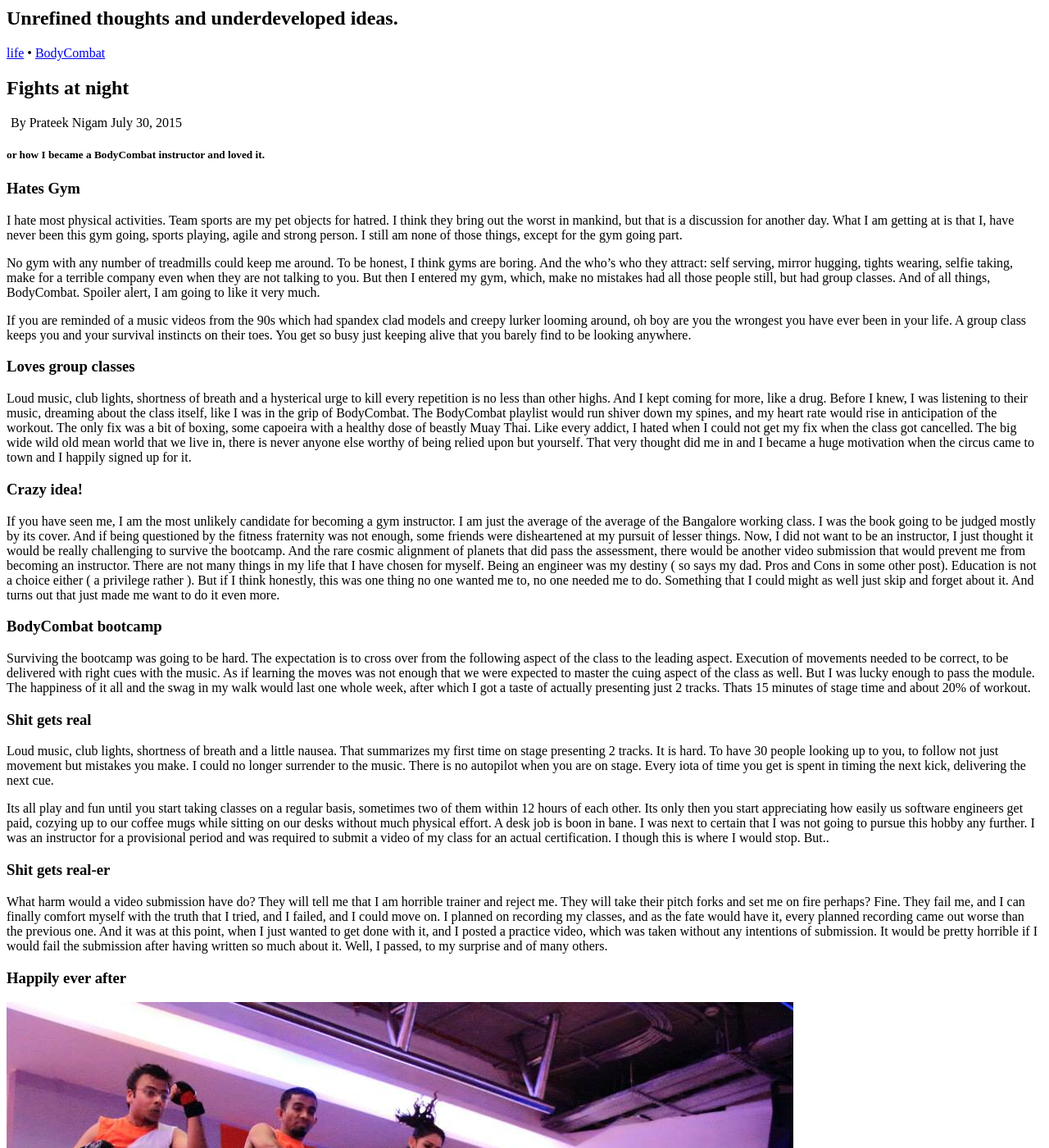
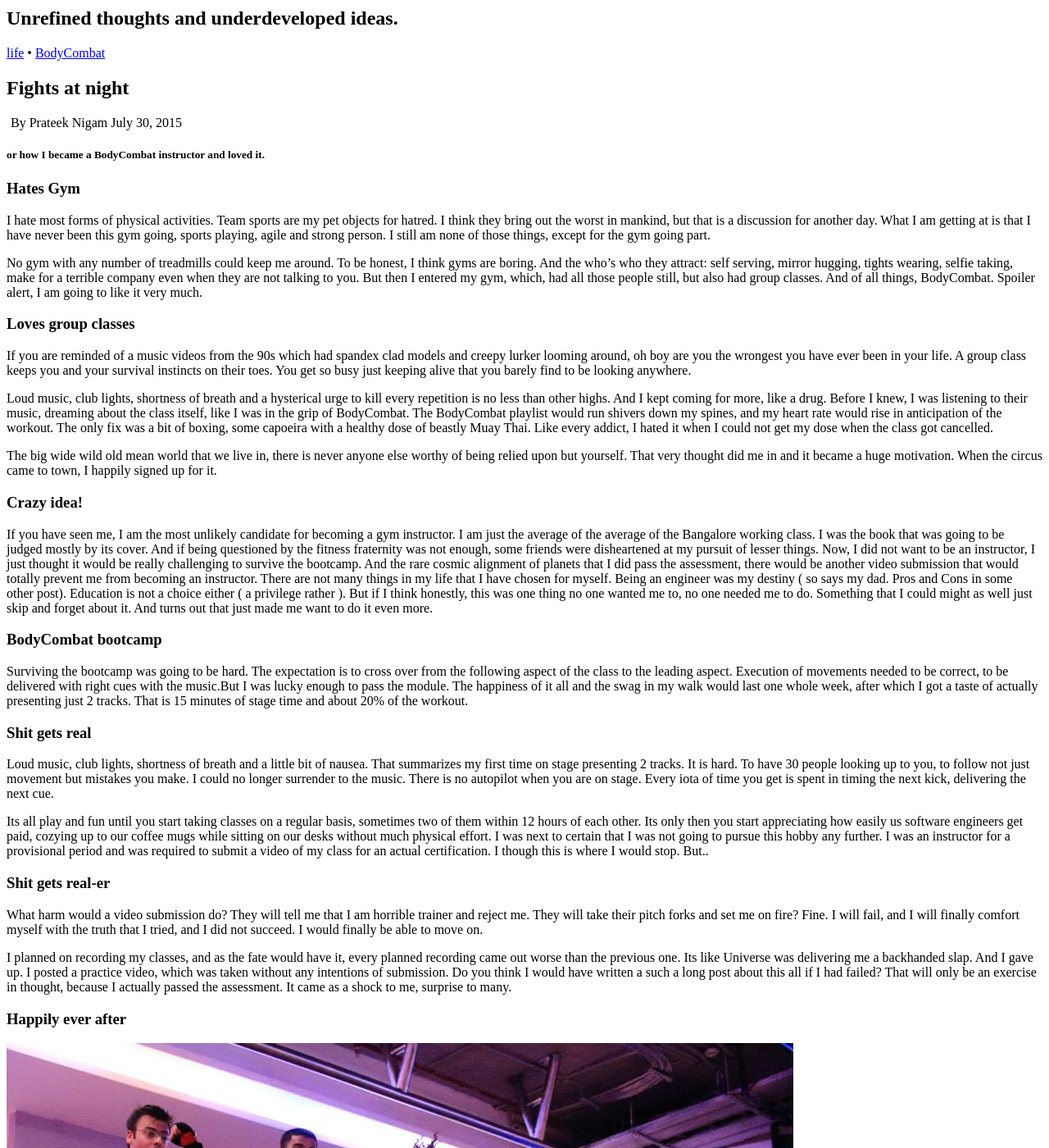
Before and after one commit to iag0/iag0.github.io, a Jekyll site: the page built from _posts/blog/2015-07-30-on-becoming-a-body-combat-instructor.markdown, in a window 1280 px wide and 1400 px high, scrolled down 401 px. Shown: the whole window at 82% size. Built offline with Jekyll 4.4.1, drawn with Linux system fonts in a browser that asks for light colours; nearby versions of some CDN libraries; some of the changed text lies outside the part shown.

Commit message:
some edits to the post

```diff
--- a/_posts/blog/2015-07-30-on-becoming-a-body-combat-instructor.markdown
+++ b/_posts/blog/2015-07-30-on-becoming-a-body-combat-instructor.markdown
@@ -13,46 +13,49 @@
 ##### or how I became a BodyCombat instructor and loved it.
 
 ### Hates Gym
-I hate most physical activities. Team sports are my pet objects for hatred.
+I hate most forms of physical activities. Team sports are my pet objects for hatred.
 I think they bring out the worst in mankind, but that is a discussion for another
-day. What I am getting at is that I, have never been this gym going, sports
+day. What I am getting at is that I have never been this gym going, sports
 playing, agile and strong person. I still am none of those things, except for
 the gym going part.
 
 No gym with any number of treadmills could keep me around. To be honest, I think
 gyms are boring. And the who's who they attract: self serving, mirror hugging, tights
 wearing, selfie taking, make for a terrible company even when they are not talking to you.
-But then I entered my gym, which, make no mistakes had all those people still, but had
-group classes. And of all things, BodyCombat. Spoiler alert, I am going to like it very
+But then I entered my gym, which, had all those people still, but also had group classes.
+And of all things, BodyCombat. Spoiler alert, I am going to like it very
 much.
 
+
+### Loves group classes
 If you are reminded of a music videos from the 90s which had spandex clad models
 and creepy lurker looming around, oh boy are you the wrongest you have ever been
 in your life. A group class keeps you and your survival instincts on their toes.
 You get so busy just keeping alive that you barely find to be looking anywhere.
 
-### Loves group classes
 Loud music, club lights, shortness of breath and a hysterical urge to kill
 every repetition is no less than other highs. And I kept coming for more, like
 a drug. Before I knew, I was listening to their music, dreaming about the class
 itself, like I was in the grip of BodyCombat. The BodyCombat playlist would run
-shiver down my spines, and my heart rate would rise in anticipation of the workout.
+shivers down my spines, and my heart rate would rise in anticipation of the workout.
 The only fix was a bit of boxing, some capoeira with a healthy dose of beastly
-Muay Thai. Like every addict, I hated when I could not get my fix when the class
-got cancelled. The big wide wild old mean world that we live in, there is never
+Muay Thai. Like every addict, I hated it when I could not get my dose when the class
+got cancelled.
+
+The big wide wild old mean world that we live in, there is never
 anyone else worthy of being relied upon but yourself. That very thought did me
-in and I became a huge motivation when the circus came to town and I happily
+in and it became a huge motivation. When the circus came to town, I happily
 signed up for it.
 
 ### Crazy idea!
 If you have seen me, I am the most unlikely candidate for becoming a gym
 instructor. I am just the average of the average of the Bangalore working class.
-I was the book going to be judged mostly by its cover. And if being questioned by
+I was the book that was going to be judged mostly by its cover. And if being questioned by
 the fitness fraternity was not enough, some friends were disheartened at my
 pursuit of lesser things. Now, I did not want to be an instructor, I just thought
 it would be really challenging to survive the bootcamp. And the rare cosmic alignment
-of planets that did pass the assessment, there would be another video submission
-that would prevent me from becoming an instructor. There are not many things in my
+of planets that I did pass the assessment, there would be another video submission
+that would totally prevent me from becoming an instructor. There are not many things in my
 life that I have chosen for myself. Being an engineer was my destiny ( so says my dad.
 Pros and Cons in some other post). Education is not a choice either (
 a privilege rather  ). But if I think honestly, this was one thing no one
@@ -62,15 +65,13 @@
 ### BodyCombat bootcamp
 Surviving the bootcamp was going to be hard. The expectation is to cross over from
 the following aspect of the class to the leading aspect. Execution of movements
-needed to be correct, to be delivered with right cues with the music. As if learning
-the moves was not enough that we were expected to master the cuing aspect of the
-class as well. But I was lucky enough to pass the module. The happiness of it all
-and the swag in my walk would last one whole week, after which I got a taste
-of actually presenting just 2 tracks. Thats 15 minutes of stage time and about 20%
-of workout.
+needed to be correct, to be delivered with right cues with the music.But I was lucky
+enough to pass the module. The happiness of it all and the swag in my walk would
+last one whole week, after which I got a taste of actually presenting just 2 tracks.
+That is 15 minutes of stage time and about 20% of the workout.
 
 ### Shit gets real
-Loud music, club lights, shortness of breath and a little nausea. That summarizes
+Loud music, club lights, shortness of breath and a little bit of nausea. That summarizes
 my first time on stage presenting 2 tracks. It is hard. To have 30 people looking
 up to you, to follow not just movement but mistakes you make. I could no longer
 surrender to the music. There is no autopilot when you are on stage. Every iota
@@ -79,37 +80,43 @@
 Its all play and fun until you start taking classes on a regular basis, sometimes
 two of them within 12 hours of each other. Its only then you start appreciating
 how easily us software engineers get paid, cozying up to our coffee mugs while
-sitting on our desks without much physical effort. A desk job is boon in bane.
-I was next to certain that I was not going to pursue this hobby any further.
-I was an instructor for a provisional period and was required to submit a video
-of my class for an actual certification. I though this is where I would stop. But..
+sitting on our desks without much physical effort. I was next to certain that I
+was not going to pursue this hobby any further. I was an instructor for a provisional
+period and was required to submit a video of my class for an actual certification.
+I though this is where I would stop. But..
 
 ### Shit gets real-er
-What harm would a video submission have do? They will tell me that I am horrible
-trainer and reject me. They will take their pitch forks and set me on fire perhaps?
-Fine. They fail me, and I can finally comfort myself with the truth that I tried,
-and I failed, and I could move on. I planned on recording my classes, and as the
-fate would have it, every planned recording came out worse than the previous one.
-And it was at this point, when I just wanted to get done with it, and I posted
-a practice video, which was taken without any intentions of submission. It would
-be pretty horrible if I would fail the submission after having written so much
-about it. Well, I passed, to my surprise and of many others.
+What harm would a video submission do? They will tell me that I am horrible
+trainer and reject me. They will take their pitch forks and set me on fire?
+Fine. I will fail, and I will finally comfort myself with the truth that I tried,
+and I did not succeed. I would finally be able to move on.
+
+I planned on recording my classes, and as the fate would have it, every planned
+recording came out worse than the previous one. Its like Universe was delivering
+me a backhanded slap. And I gave up. I posted a practice video, which was taken
+without any intentions of submission.
+Do you think I would have written a such a long post about this all if I had failed?
+That will only be an exercise in thought, because I actually passed the assessment.
+It came as a shock to me, surprise to many.
 
 ### Happily ever after
 ![image](http://iag0.github.io/images/combat2.jpg "BodyCombat: sky knee. Bespectacled beast and co.")
 
-I am proud software engineer who moonlights at a gym as body combat instructor.
-What is the best part of it? As anyone in the service industry will swear by these
-two words, customer satisfaction. A roomful of weary, tired yet proud Body Combat
-warriors who keep coming week after week, thats the best part. I am treating
+I am a proud software engineer who moonlights at a gym as body combat instructor.
+What is the best part of it? As anyone in the service industry will tell you:
+customer satisfaction. A roomful of weary, tired, on the verge of collapse yet proud
+Body Combat warriors who keep coming week after week, thats the best part. I am treating
 it as a hobby, feeding my passion by training to become better at it, seeking
 help from some of the pros, not because anyone expects me to, but because I want to.
 
 I am taking classes almost every week. I substitute classes when the regular
 trainers cannot make it, like if there was batman of Body Combat, taking matters
-into their own hands.. No I didn't say it. But feel free :D.
+into their own hands. :D
 Being a trainer is hard. It comes with its own challenges just like any other
 profession. I have a new found respect for people who have made a living out it.
-I made some new friends, lots of acquaintances. Being recognized in a cafe nearby
-does feel like being a celebrity still :P, but I will get used to it.
-But seriously, no autographs please.
+I made some new friends, lots of acquaintances. Some people like me, some not so much.
+But I am happy. It is a huge extra curricular milestone, my Ironman. And it has its
+benefits. You run into people who have attended your classes and get recognized in
+cafes nearby all the time, its not like I am a celebrity, but its a nice feeling.
+Certainly a new feeling. And I will probably get used to feeling like a rockstar,
+but seriously, no autographs please :P
```
